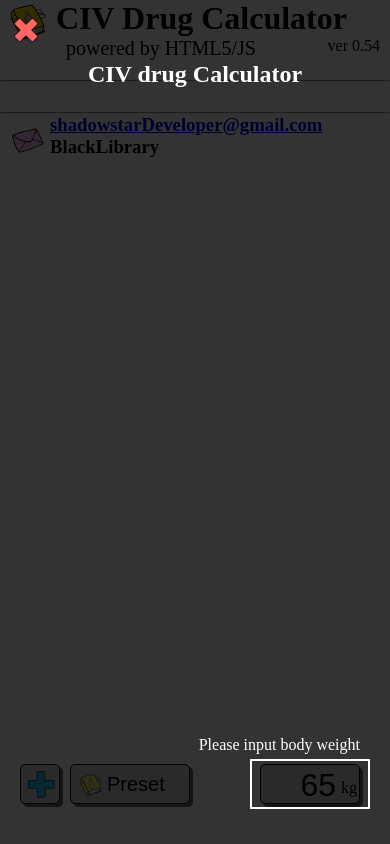
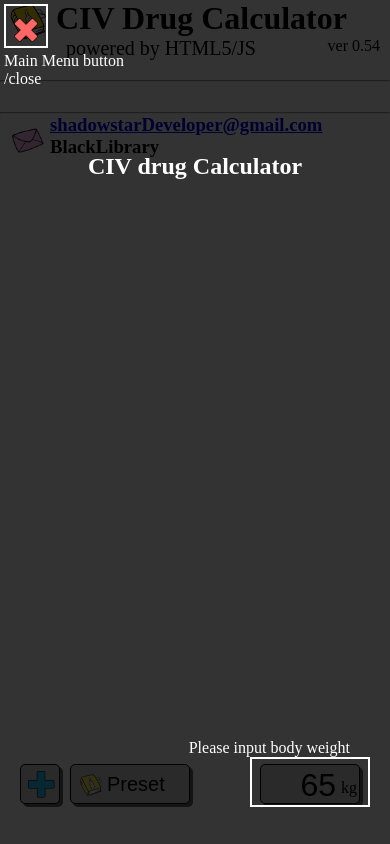
Before and after one commit to shadowstarDeveloper/CIVdrugCalculatorWeb, a plain HTML site: page index.html in a window 390 px wide. Drawn offline with Linux system fonts and the light colour scheme.

Commit message:
20250219

```diff
--- a/StyleSheet.css
+++ b/StyleSheet.css
@@ -110,12 +110,13 @@ a::after {
         height: 40px;
     }
 }
-.infobox{
-     left: 390px;
+.infobox {
+    position: fixed;
+    left: 300px;
     max-width: 100%;
-    bottom: 40px;
-    width: 100px;
-    height: 40px;
+    bottom: 30px;
+    width: 200px;
+    height: 75px;
 }
 @media(max-width:500px){
     /*화면 넓이가 500px 이하일 때 */
@@ -123,10 +124,10 @@ a::after {
         position: fixed;
         left: auto;
         max-width: 100%;
-        bottom: 40px;
-        right: 30px;
-        width: 100px;
-        height: 40px;
+        right: 40px;
+        bottom: 30px;
+        width: 200px;
+        height: 75px;
     }
 }
 #bwtinput {
@@ -251,6 +252,8 @@ a::after {
 
 /*modal box*/
 .modal {
+
+
     /* display: none; inline 평소에는 보이지 않음 */
     position: absolute;
     top: 0;
@@ -259,9 +262,8 @@ a::after {
     height: 100vh;
     overflow: hidden;
     background: rgba(0,0,0,0.8);
-
 }
-.modal.menu{
+.modal.menu {
     /* display:none; */
 }
 .modal.preset{
--- a/index.html
+++ b/index.html
@@ -41,11 +41,13 @@
     <!-- 모달 팝업 (메인메뉴) -->
     <div class="modal menu" id="menuPanel">
         <a class="icon_x" id="menuiconX" style="margin:10px 5px 5px 10px; float:left"></a>
+        <div style="border :2px solid white; width:44px; height: 44px;margin:4px;"></div>
+        <p style="text-align:left; width:150px;margin:4px; color:white"> Main Menu button /close</p>
         <br /> <br />
         <h2 style="max-width:500px; width:100vw; margin:25px 0px 10px 0px; text-align:center; color:white"> CIV drug Calculator </h2>
         <div class="infobox">
-            <p style="position:fixed; right:30px;bottom:90px; color:white"> Please input body weight </p>
-            <div style="position:fixed; right:20px; bottom:35px; border:2px solid white; width: 120px; height:50px"> </div>
+            <p style="text-align: right; width: 200px; bottom: 90px; color: white"> Please input body weight </p>
+            <div style="margin-left:100px; bottom: 35px; border: 2px solid white; width: 120px; height: 50px"> </div>
         </div>
     </div>
 
```
